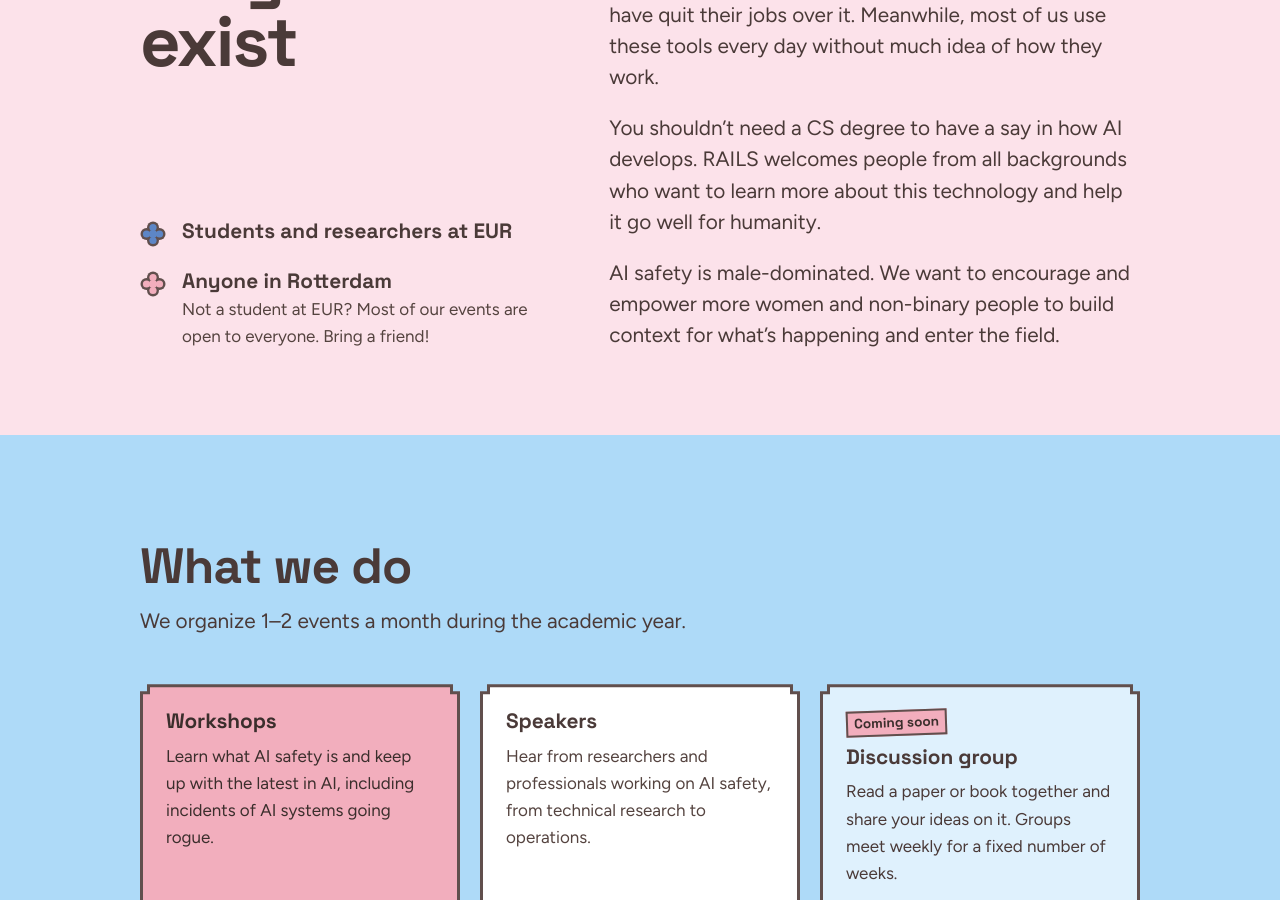
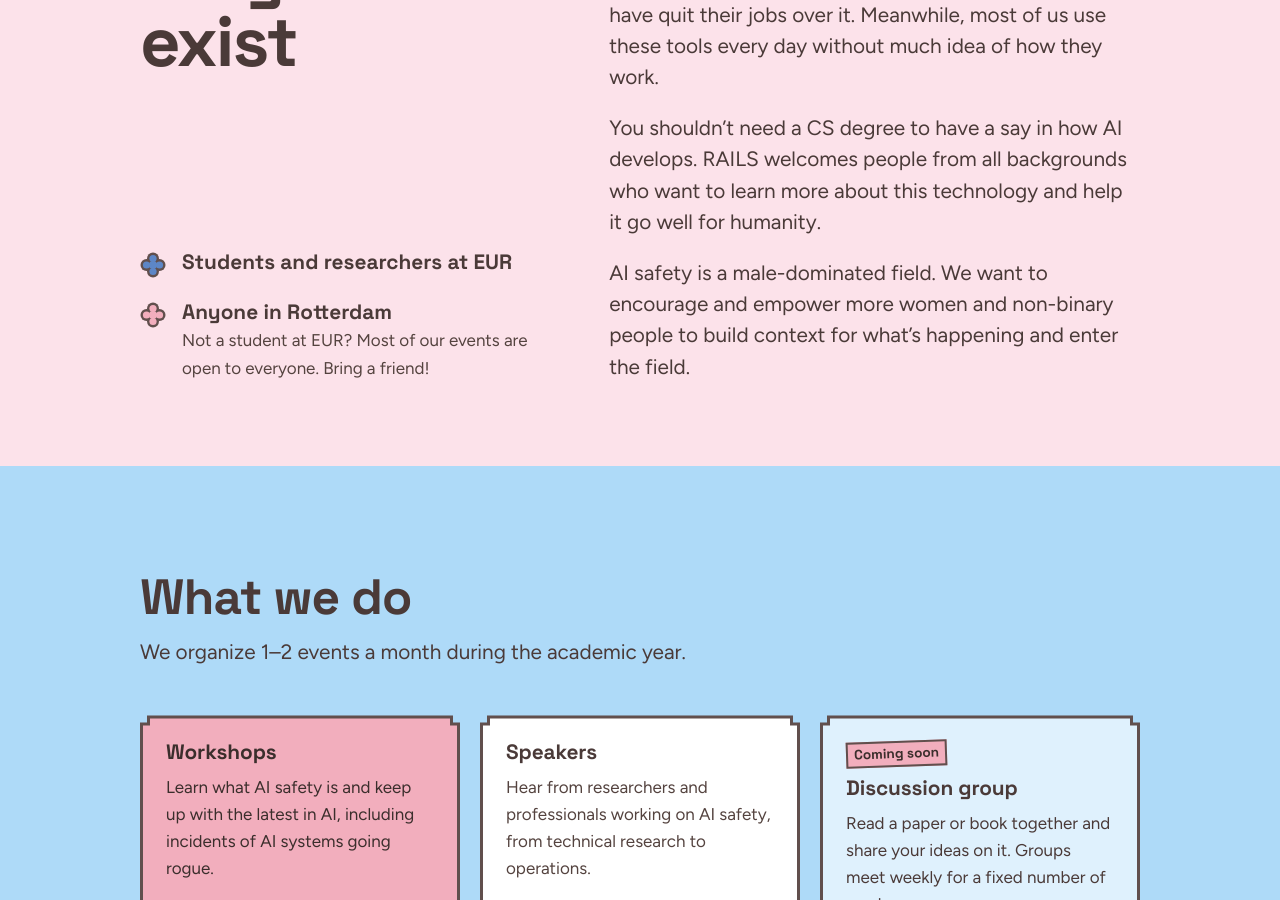
Before and after one commit to RAILS010/rails010-site, a Jekyll site: the page built from index.html, in a window 1280 px wide and 900 px high, scrolled down 801 px. Built offline with Jekyll 4.4.1, drawn with Linux system fonts in a browser that asks for light colours; some web fonts are replaced.

Commit message:
Update _data/content.yml (via Pages CMS)

```diff
--- a/_data/content.yml
+++ b/_data/content.yml
@@ -19,9 +19,9 @@ why:
     - text: You shouldn't need a CS degree to have a say in how AI develops. RAILS
         welcomes people from all backgrounds who want to learn more about this
         technology and help it go well for humanity.
-    - text: "AI safety is male-dominated. We want to encourage and empower more women
-        and non-binary people to build context for what's happening and enter
-        the field. "
+    - text: "AI safety is a male-dominated field. We want to encourage and empower
+        more women and non-binary people to build context for what's happening
+        and enter the field. "
   audiences:
     - title: Students and researchers at EUR
     - title: Anyone in Rotterdam
```
